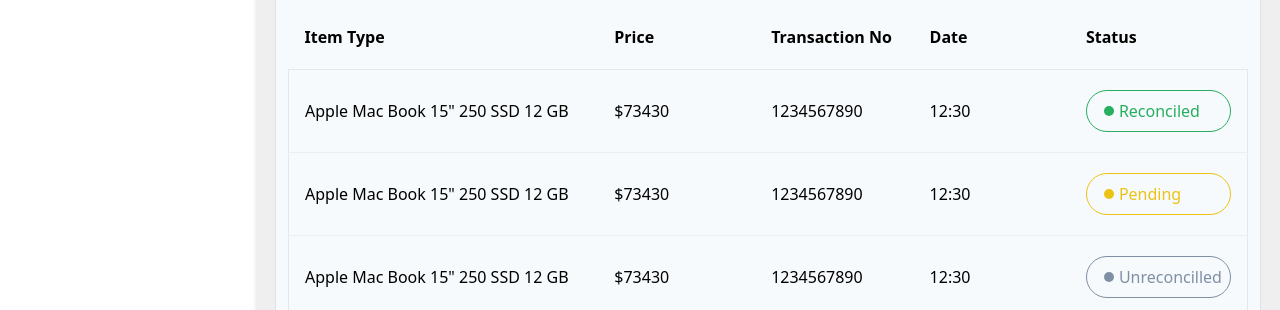
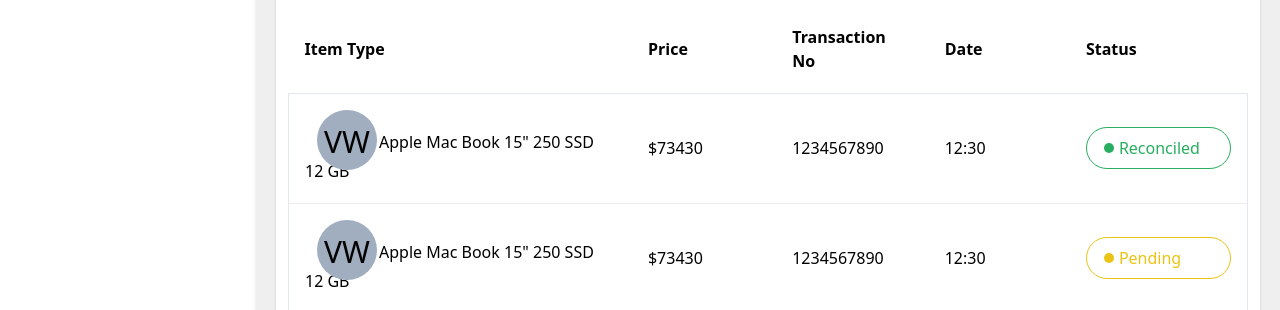
Before and after one commit to limistah/minttechtest, a Gatsby site: page / in a window 1280 px wide. Shown: the part 641-951 px from the top of the page. Built offline with nearby package versions, Linux system fonts and the light colour scheme; Gatsby itself is replaced by a stand-in of ours.

Commit message:
Completes initials in payment form

```diff
--- a/src/pages/index.css
+++ b/src/pages/index.css
@@ -606,7 +606,7 @@
   display: flex;
   width: 100%;
   display: flex;
-  background-color: #f7fafc;
+  background-color: #fff;
   height: 60px;
   box-shadow: 0px -1px 2px 2px #e5e5e5;
   z-index: 1200;
@@ -738,7 +738,7 @@
 }
 
 .btn-green {
-  color: #f7fafc;
+  color: #fff;
   background-color: #27ae60;
 }
 
@@ -802,7 +802,7 @@
 }
 
 .sidebar-nav-item:hover {
-  background-color: #f7fafc;
+  background-color: #fff;
   padding-left: 1.25rem;
   cursor: pointer;
 }
@@ -850,7 +850,7 @@
 
 .info-box {
   width: 50%;
-  background-color: #f7fafc;
+  background-color: #fff;
   padding: 0.75rem;
   margin-top: 0.5rem;
   margin-bottom: 0.5rem;
@@ -914,7 +914,7 @@
 .graph-container {
   display: flex;
   flex-wrap: wrap;
-  background-color: #f7fafc;
+  background-color: #fff;
   border-radius: 0.25rem;
   box-shadow: 0 1px 3px 0 rgba(0, 0, 0, 0.1), 0 1px 2px 0 rgba(0, 0, 0, 0.06);
   padding: 0.75rem;
@@ -962,7 +962,7 @@
   padding: 0.75rem;
   border-bottom-width: 1px;
   box-shadow: 0 1px 3px 0 rgba(0, 0, 0, 0.1), 0 1px 2px 0 rgba(0, 0, 0, 0.06);
-  background-color: #f7fafc;
+  background-color: #fff;
   margin-bottom: 0.25rem;
   border-radius: 0.25rem;
 }
@@ -1031,7 +1031,7 @@
   margin-top: 0.75rem;
   margin-bottom: 0.75rem;
   width: 100%;
-  background-color: #f7fafc;
+  background-color: #fff;
   border-radius: 0.25rem;
   box-shadow: 0 1px 3px 0 rgba(0, 0, 0, 0.1), 0 1px 2px 0 rgba(0, 0, 0, 0.06);
   padding: 0.75rem;
@@ -1086,6 +1086,34 @@
   width: 33.333333%;
 }
 
+.payments-table-type-initials {
+  position: relative;
+  margin: 0.75rem;
+  background-color: transparent;
+  font-size: 1.875rem;
+  /* z-index: 100; */
+  width: 60px;
+}
+
+.payments-table-type-initials .initials {
+  z-index: 1200;
+  display: block;
+  position: absolute;
+  left: 7px;
+  top: 3px;
+}
+
+.circle {
+  left: 0;
+  top: -6px;
+  width: 60px;
+  height: 60px;
+  display: block;
+  position: absolute;
+  border-radius: 9999px;
+  background-color: #a0aec0;
+}
+
 .payments-table-control-search-form .app-searchbar {
   width: 100%;
   padding: 0;
@@ -1116,9 +1144,13 @@
   text-align: left;
 }
 
+.payments-table-type .type {
+  padding-left: 50px;
+}
+
 .payments-table-type,
 .payment-table-head-type {
-  width: 33.333333%;
+  width: 41.666667%;
 }
 
 .payments-table-price,
@@ -1138,7 +1170,7 @@
 
 .payments-table-status,
 .payment-table-head-status {
-  width: 25%;
+  width: 16.666667%;
 }
 
 .payments-table-data-row {
@@ -1213,7 +1245,7 @@
 .payment-table-navigation-active-button,
 .payment-table-navigation-button:hover {
   background-color: #4299e1;
-  color: #f7fafc;
+  color: #fff;
 }
 
 .payment-table-navigation-button:last-of-type {
--- a/src/pages/index.js
+++ b/src/pages/index.js
@@ -321,7 +321,13 @@
             {payments.map(payment => {
               return (
                 <tr className="payments-table-data-row">
-                  <td className="payments-table-type">{payment.type}</td>
+                  <td className="payments-table-type">
+                    <span className="payments-table-type-initials">
+                      <span className="circle"></span>
+                      <span className="initials">VW</span>
+                    </span>
+                    <span className="type">{payment.type}</span>
+                  </td>
                   <td className="payments-table-price">{payment.price}</td>
                   <td className="payments-table-id">{payment.trasactionId}</td>
                   <td className="payments-table-date">{payment.date}</td>
--- a/src/styles/main.css
+++ b/src/styles/main.css
@@ -6,7 +6,7 @@
 }
 
 .top-bar {
-  @apply fixed flex w-full flex bg-gray-100;
+  @apply fixed flex w-full flex bg-white;
   height: 60px;
   box-shadow: 0px -1px 2px 2px #e5e5e5;
   z-index: 1200;
@@ -104,7 +104,7 @@
 }
 
 .btn-green {
-  @apply text-gray-100;
+  @apply text-white;
   background-color: #27ae60;
 }
 
@@ -148,7 +148,7 @@
 }
 
 .sidebar-nav-item:hover {
-  @apply bg-gray-100 pl-5;
+  @apply bg-white pl-5;
   cursor: pointer;
 }
 
@@ -187,7 +187,7 @@
 }
 
 .info-box {
-  @apply w-1/2 bg-gray-100 p-3 my-2 rounded shadow;
+  @apply w-1/2 bg-white p-3 my-2 rounded shadow;
   transform: margin background-color 0.1s;
 }
 
@@ -235,7 +235,7 @@
 }
 
 .graph-container {
-  @apply flex flex-wrap bg-gray-100 rounded shadow p-3;
+  @apply flex flex-wrap bg-white rounded shadow p-3;
   width: 65.66667%;
   margin-right: 0.3%;
 }
@@ -266,7 +266,7 @@
 }
 
 .insight {
-  @apply w-full p-3 border-b shadow bg-gray-100 mb-1 rounded;
+  @apply w-full p-3 border-b shadow bg-white mb-1 rounded;
 }
 
 .insight:last-of-type {
@@ -323,7 +323,7 @@
 }
 
 .payments-table {
-  @apply my-3 w-full bg-gray-100 rounded shadow p-3;
+  @apply my-3 w-full bg-white rounded shadow p-3;
 }
 
 .payments-title {
@@ -364,6 +364,25 @@
   @apply w-1/3;
 }
 
+.payments-table-type-initials {
+  @apply relative m-3 bg-transparent text-3xl;
+  /* z-index: 100; */
+  width: 60px;
+}
+.payments-table-type-initials .initials {
+  z-index: 1200;
+  @apply block absolute;
+  left: 7px;
+  top: 3px;
+}
+.circle {
+  left: 0;
+  top: -6px;
+  width: 60px;
+  height: 60px;
+  @apply block absolute rounded-full bg-gray-500;
+}
+
 .payments-table-control-search-form .app-searchbar {
   @apply w-full p-0;
 }
@@ -385,9 +404,13 @@
   @apply px-4 py-5 text-left;
 }
 
+.payments-table-type .type {
+  padding-left: 50px;
+}
+
 .payments-table-type,
 .payment-table-head-type {
-  @apply w-4/12;
+  @apply w-5/12;
 }
 
 .payments-table-price,
@@ -407,7 +430,7 @@
 
 .payments-table-status,
 .payment-table-head-status {
-  @apply w-3/12;
+  @apply w-2/12;
 }
 
 .payments-table-data-row {
@@ -461,7 +484,7 @@
 
 .payment-table-navigation-active-button,
 .payment-table-navigation-button:hover {
-  @apply bg-blue-500 text-gray-100;
+  @apply bg-blue-500 text-white;
 }
 
 .payment-table-navigation-button:last-of-type {
```
